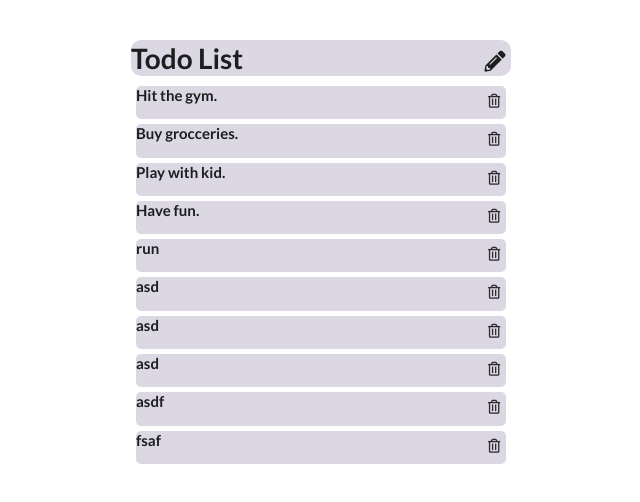
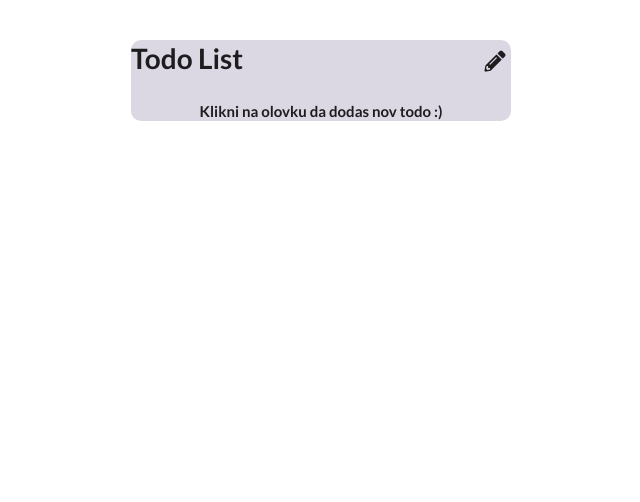
Before and after one commit to strayder90/todo-app, a React (Vite) app: page / in a window 1280 px wide. Shown: the top 502 px of the page, without its empty margins (319-959 px from the left). Built offline with nearby package versions, Linux system fonts and the light colour scheme; data requests are answered from the project's data file.

Commit message:
Needs improvement but had fun :) Added paragraph. Fixed deletion.

```diff
--- a/data/db.json
+++ b/data/db.json
@@ -1,44 +1,3 @@
 {
-  "todos": [
-    {
-      "id": 1,
-      "todo": "Hit the gym."
-    },
-    {
-      "id": 2,
-      "todo": "Buy grocceries."
-    },
-    {
-      "id": 3,
-      "todo": "Play with kid."
-    },
-    {
-      "id": 4,
-      "todo": "Have fun."
-    },
-    {
-      "todo": "run",
-      "id": 5
-    },
-    {
-      "todo": "asd",
-      "id": 6
-    },
-    {
-      "todo": "asd",
-      "id": 7
-    },
-    {
-      "todo": "asd",
-      "id": 8
-    },
-    {
-      "todo": "asdf",
-      "id": 9
-    },
-    {
-      "todo": "fsaf",
-      "id": 10
-    }
-  ]
+  "todos": []
 }
--- a/src/App.jsx
+++ b/src/App.jsx
@@ -1,7 +1,6 @@
 import React from "react";
 import { BrowserRouter, Routes, Route } from "react-router-dom";
 import { Todo } from "@components/Todo.jsx";
-import { Deleted } from "@components/Deleted";
 import ErrorBoundary from "@components/ErrorBoundary";
 
 function App() {
@@ -11,7 +10,6 @@ function App() {
         <ErrorBoundary fallback="Failed to fetch data.">
           <Routes>
             <Route exact path="/" element={<Todo text={"Todo List"} />} />
-            <Route exact path="/deleted" element={<Deleted />} />
           </Routes>
         </ErrorBoundary>
       </BrowserRouter>
--- a/src/components/AddTodo.jsx
+++ b/src/components/AddTodo.jsx
@@ -25,6 +25,8 @@ export const AddTodo = () => {
       setIsLoading(false);
       navigate("/");
     });
+
+    setTodo("");
   };
 
   return (
--- a/src/components/Deleted.jsx
+++ /dev/null
@@ -1,9 +0,0 @@
-import React from "react";
-
-export const Deleted = () => {
-  return (
-    <>
-      <h2>Deleted</h2>
-    </>
-  );
-};
--- a/src/components/HeaderTitle.jsx
+++ b/src/components/HeaderTitle.jsx
@@ -16,6 +16,7 @@ export const HeaderTitle = ({ text, toggleInput }) => {
           )}
         </span>
       </h1>
+      <h4>Klikni na olovku da dodas nov todo :)</h4>
     </header>
   );
 };
--- a/src/components/Todo.jsx
+++ b/src/components/Todo.jsx
@@ -11,7 +11,7 @@ import { useFetch } from "../hooks/useFetch.jsx";
 
 export const Todo = ({ text }) => {
   const [toggle, setToggle] = useState(false);
-  const { data: todos, isLoading, error, handleDelete } = useFetch("http://localhost:8000/todos");
+  const { data: todos, isLoading, error } = useFetch("http://localhost:8000/todos");
 
   const toggleInput = () => {
     setToggle(!toggle);
@@ -23,7 +23,7 @@ export const Todo = ({ text }) => {
       <HeaderTitle text={text} toggleInput={toggleInput} />
       {toggle && <AddTodo />}
       {isLoading && <h3>Loading...</h3>}
-      {todos && !isLoading && <TodosList todos={todos} handleDelete={handleDelete} />}
+      {todos && !isLoading && <TodosList todos={todos} />}
     </>
   );
 };
--- a/src/components/TodosList.jsx
+++ b/src/components/TodosList.jsx
@@ -1,22 +1,31 @@
 import React from "react";
 import PropTypes from "prop-types";
 
-export const TodosList = ({ todos, handleDelete }) => {
+export const TodosList = ({ todos }) => {
   return (
     <>
-      {todos.map((todo) => (
-        <div className="list" key={todo.id}>
-          <h4>{todo.todo}</h4>
-          <span className="button-delete" onClick={() => handleDelete(todo.id)}>
-            <i className="trash alternate outline icon"></i>
-          </span>
-        </div>
-      ))}
+      {todos.map((todo) => {
+        const handleDelete = () => {
+          fetch(`http://localhost:8000/todos/${todo.id}`, {
+            method: "DELETE",
+          }).then(() => {
+            console.log("Successfully deleted todo.");
+          });
+        };
+
+        return (
+          <div className="list" key={todo.id}>
+            <h4>{todo.todo}</h4>
+            <span className="button-delete">
+              <i className="trash alternate outline icon" onClick={handleDelete}></i>
+            </span>
+          </div>
+        );
+      })}
     </>
   );
 };
 
 TodosList.propTypes = {
   todos: PropTypes.array,
-  handleDelete: PropTypes.func,
 };
--- a/src/hooks/useFetch.jsx
+++ b/src/hooks/useFetch.jsx
@@ -5,12 +5,6 @@ export const useFetch = (url) => {
   const [data, setData] = useState([]);
   const [isLoading, setIsLoading] = useState(true);
   const [error, setError] = useState(null);
-
-  const handleDelete = (id) => {
-    const newData = data.filter((data) => data.id !== id);
-
-    setData(newData);
-  };
 
   const fetchData = () => {
     setTimeout(async () => {
@@ -35,11 +29,9 @@ export const useFetch = (url) => {
     }, 500);
   };
 
-  useEffect(() => {
-    fetchData();
-  }, [url]);
+  fetchData();
 
-  return { data, isLoading, error, handleDelete };
+  return { data, isLoading, error };
 };
 
 useFetch.propTypes = {
```
